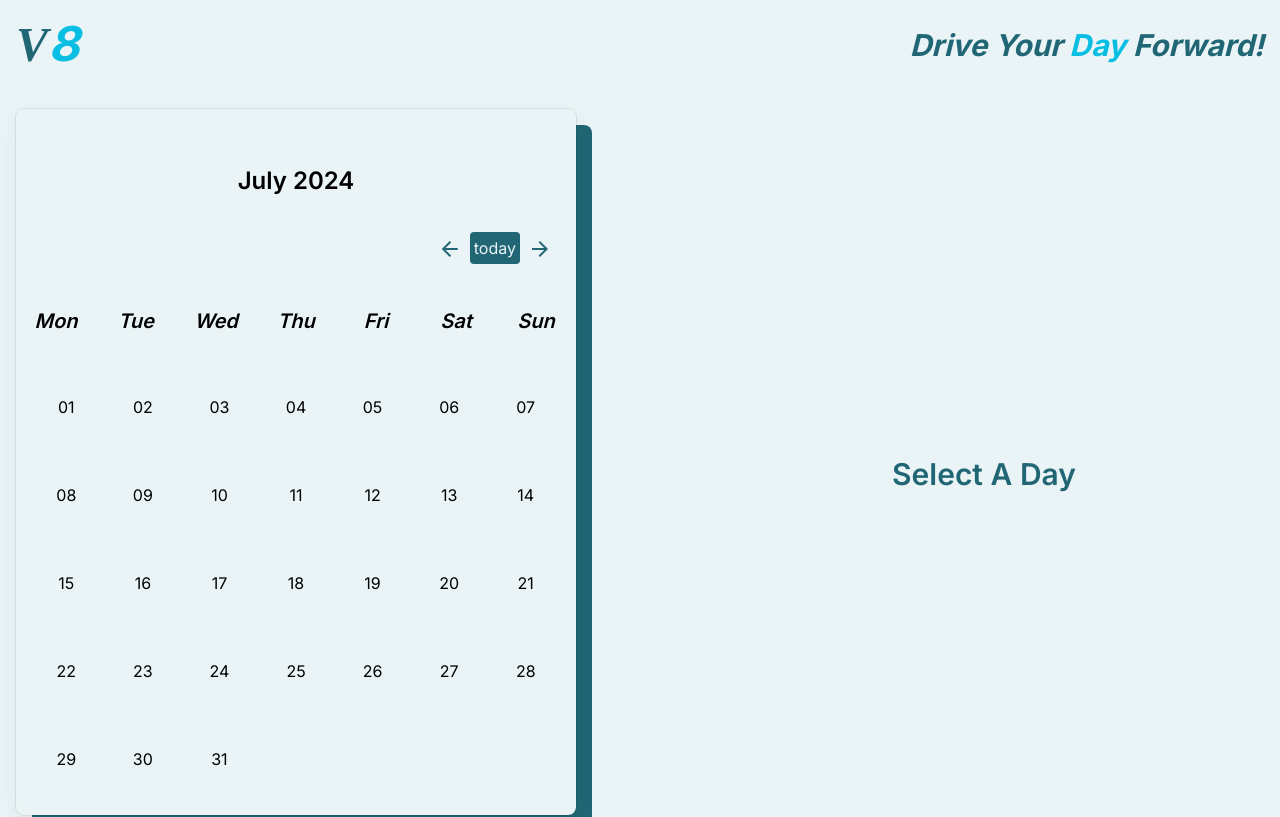
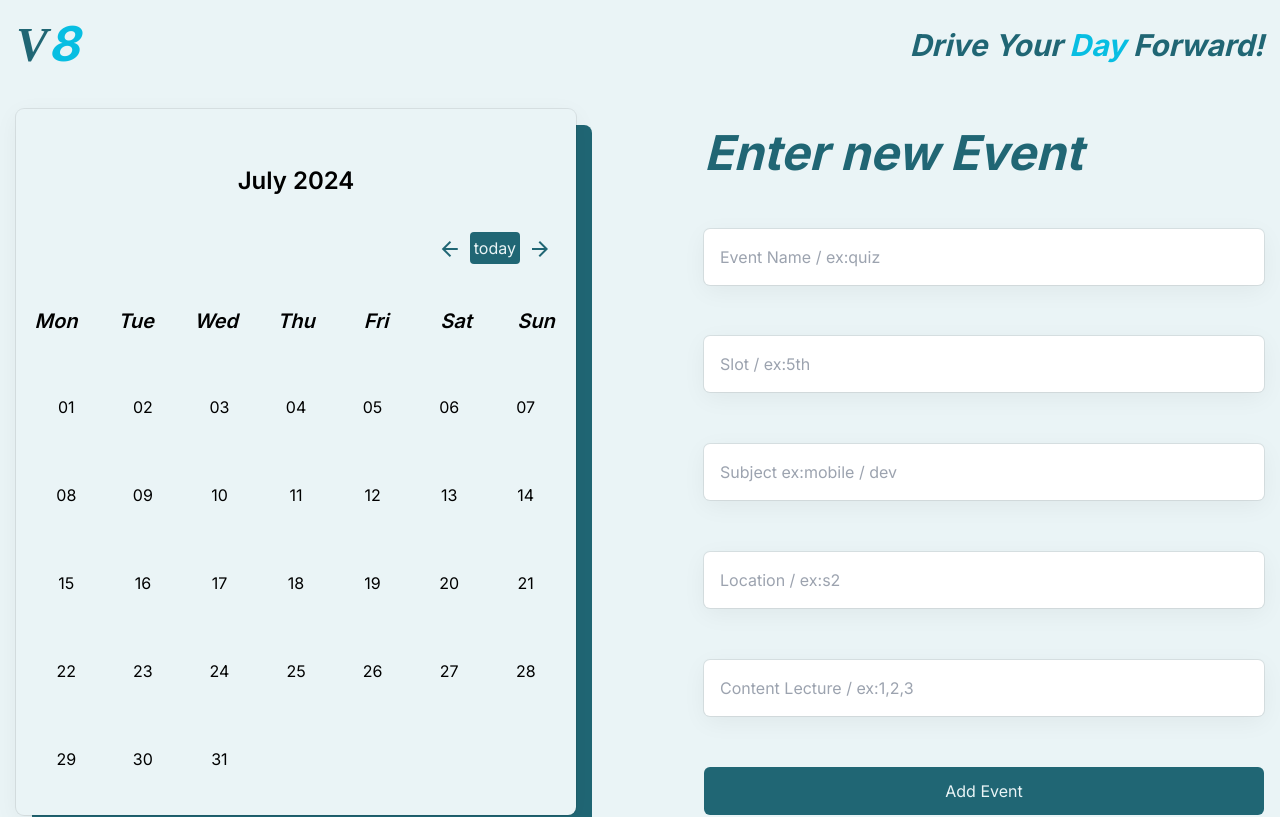
Before and after one commit to abdelrahman-elkhateeb/V8-calender-todo, a React (Vite) app: page / in a window 1280 px wide. Shown: the top 817 px of the page. Built offline with nearby package versions, Linux system fonts and the light colour scheme.

Commit message:
display the alt events

```diff
--- a/src/context/CalenderContext.jsx
+++ b/src/context/CalenderContext.jsx
@@ -3,7 +3,7 @@ import { createContext, useContext, useState } from "react";
 const CalenderContext = createContext();
 
 function CalenderProvider({ children }) {
-  const [choosenDay, setChoosenDay] = useState();
+  const [choosenDay, setChoosenDay] = useState("23-07");
   const [events, setEvents] = useState({});
 
   const addEvent = (date, event) => {
--- a/src/features/AppLayout/Calender.jsx
+++ b/src/features/AppLayout/Calender.jsx
@@ -26,6 +26,13 @@ function Calendar() {
     end: endOfMonth(firstDayOfMonth),
   });
 
+  function formatDate(dateString) {
+    if(dateString.length < 8)return dateString;
+    const date = new Date(dateString);
+    const day = String(date.getDate()).padStart(2, "0");
+    const month = String(date.getMonth() + 1).padStart(2, "0");
+    return `${day}-${month}`;
+  }
   function getPrevMonth(e) {
     e.preventDefault();
     const firstDayOfPrevMonth = add(firstDayOfMonth, { months: -1 });
@@ -59,7 +66,7 @@ function Calendar() {
         <button
           onClick={() => {
             setCurrMonth(format(today, "MMM-yyyy"));
-            setChoosenDay(today); // Set chosen day to today
+            setChoosenDay(formatDate(today)); // Set chosen day to today
           }}
           className={`rounded p-1 text-background ${isTodayActive ? "bg-secondary" : "bg-primary"}`}
         >
@@ -89,7 +96,7 @@ function Calendar() {
                 ${isSameDay(day, choosenDay) ? "bg-blue-500 text-white" : ""}
                 cursor-pointer rounded p-5 hover:bg-primary
               `}
-              onClick={() => setChoosenDay(day)}
+              onClick={() => setChoosenDay(formatDate(day))}
             >
               {format(day, "dd")}
             </p>
--- a/src/features/AppLayout/Events.jsx
+++ b/src/features/AppLayout/Events.jsx
@@ -58,13 +58,10 @@ const [dataLoaded, setDataLoaded] = useState(false);
     const filteredEvents = [];
     // const choosenDay = choosenDay===undefined?choosenDay: new Date(); // set the choosen day to today
   // set the choosen day to today
-  let curDate = "23-07"
-  // console.log("choosenDay", choosenDay);
-  // if(choosenDay!==undefined)
-  // curDate =choosenDay
-    // const formattedDate = formatDate(choosenDay);
+  // const formattedDate = formatDate(choosenDay)
+    console.log(choosenDay);
     for(let i = 0; i < storedEvents.length; i++){
-      if(storedEvents[i].date === curDate){
+      if(storedEvents[i].date === choosenDay){
         filteredEvents.push(storedEvents[i]);
       }
     }
```
